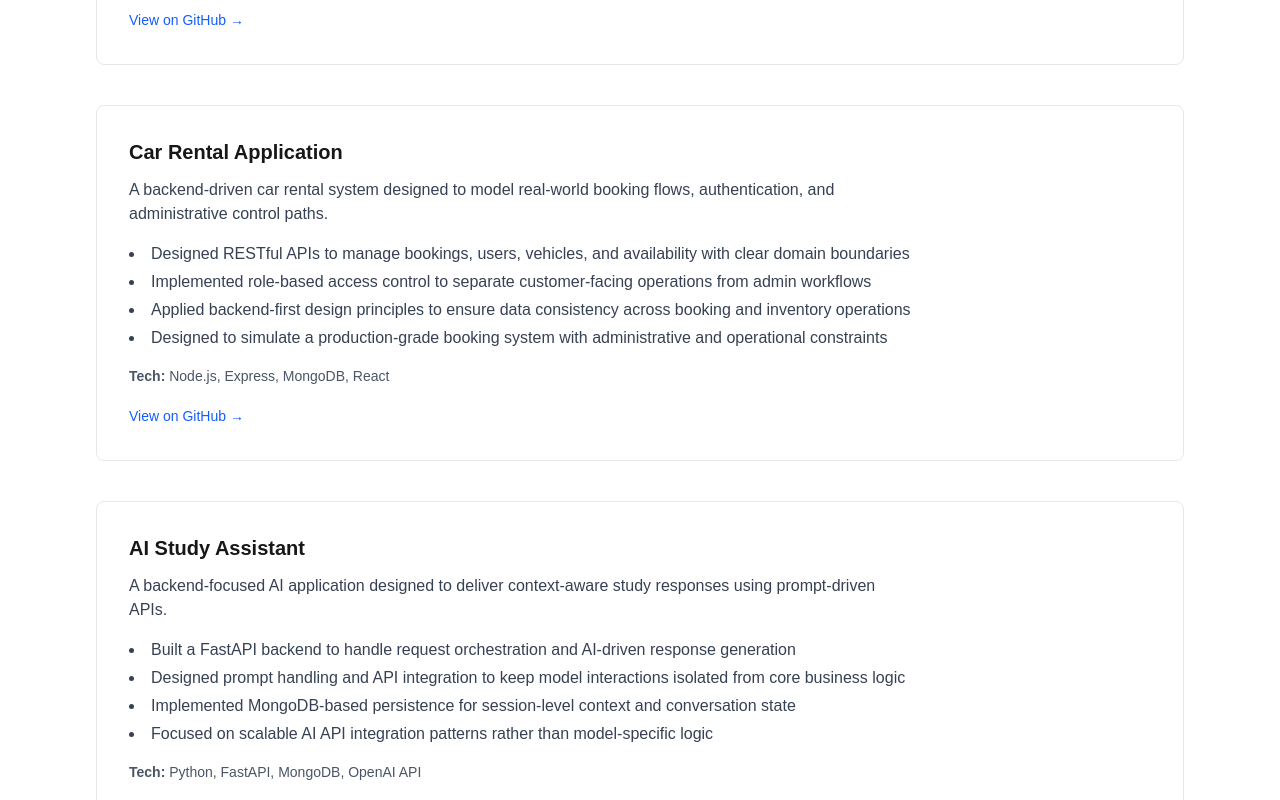
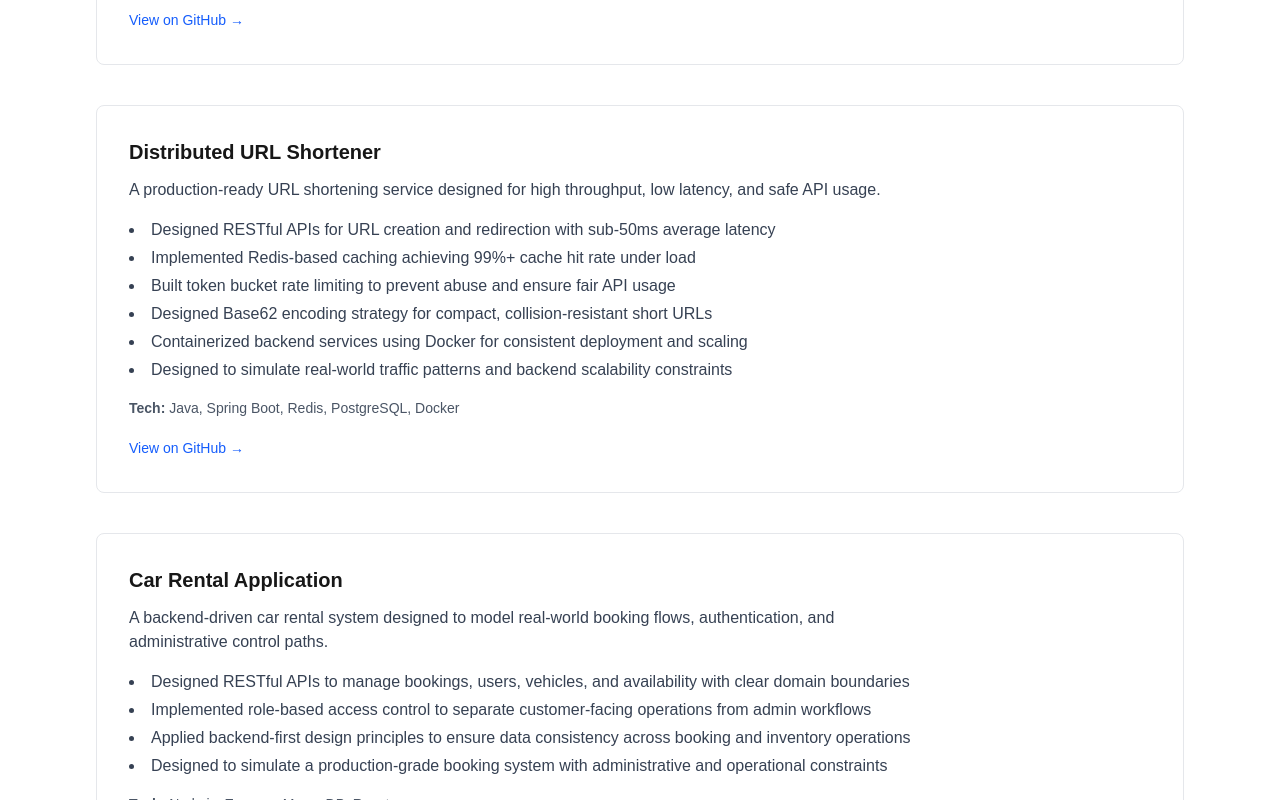
Before and after one commit to Ronn0905/portfolio, a Next.js app: page /projects in a window 1280 px wide. Shown: the part 580-1380 px from the top of the page. Built offline with nearby package versions, Linux system fonts and the light colour scheme.

Commit message:
Add distributed URL shortener project

```diff
--- a/app/projects/page.tsx
+++ b/app/projects/page.tsx
@@ -22,6 +22,23 @@ const projects: Project[] = [
     tech: ".NET 8, C#, Azure AI Vision, Azure Form Recognizer, Azure SQL, Angular",
     github: "https://github.com/Ronn0905/homeazzon-capstone-overview",
   },
+
+  {
+    title: "Distributed URL Shortener",
+    description:
+      "A production-ready URL shortening service designed for high throughput, low latency, and safe API usage.",
+    highlights: [
+      "Designed RESTful APIs for URL creation and redirection with sub-50ms average latency",
+      "Implemented Redis-based caching achieving 99%+ cache hit rate under load",
+      "Built token bucket rate limiting to prevent abuse and ensure fair API usage",
+      "Designed Base62 encoding strategy for compact, collision-resistant short URLs",
+      "Containerized backend services using Docker for consistent deployment and scaling",
+      "Designed to simulate real-world traffic patterns and backend scalability constraints",
+    ],
+    tech: "Java, Spring Boot, Redis, PostgreSQL, Docker",
+    github: "https://github.com/Ronn0905/url-shortener",
+  },
+
   {
     title: "Car Rental Application",
     description:
@@ -35,6 +52,7 @@ const projects: Project[] = [
     tech: "Node.js, Express, MongoDB, React",
     github: "https://github.com/Ronn0905/CarRentalApplication",
   },
+
   {
     title: "AI Study Assistant",
     description:
@@ -48,6 +66,7 @@ const projects: Project[] = [
     tech: "Python, FastAPI, MongoDB, OpenAI API",
     github: "https://github.com/Ronn0905/ai-study-assistant",
   },
+
   {
     title: "EV Charging Finder (iOS)",
     description:
```
